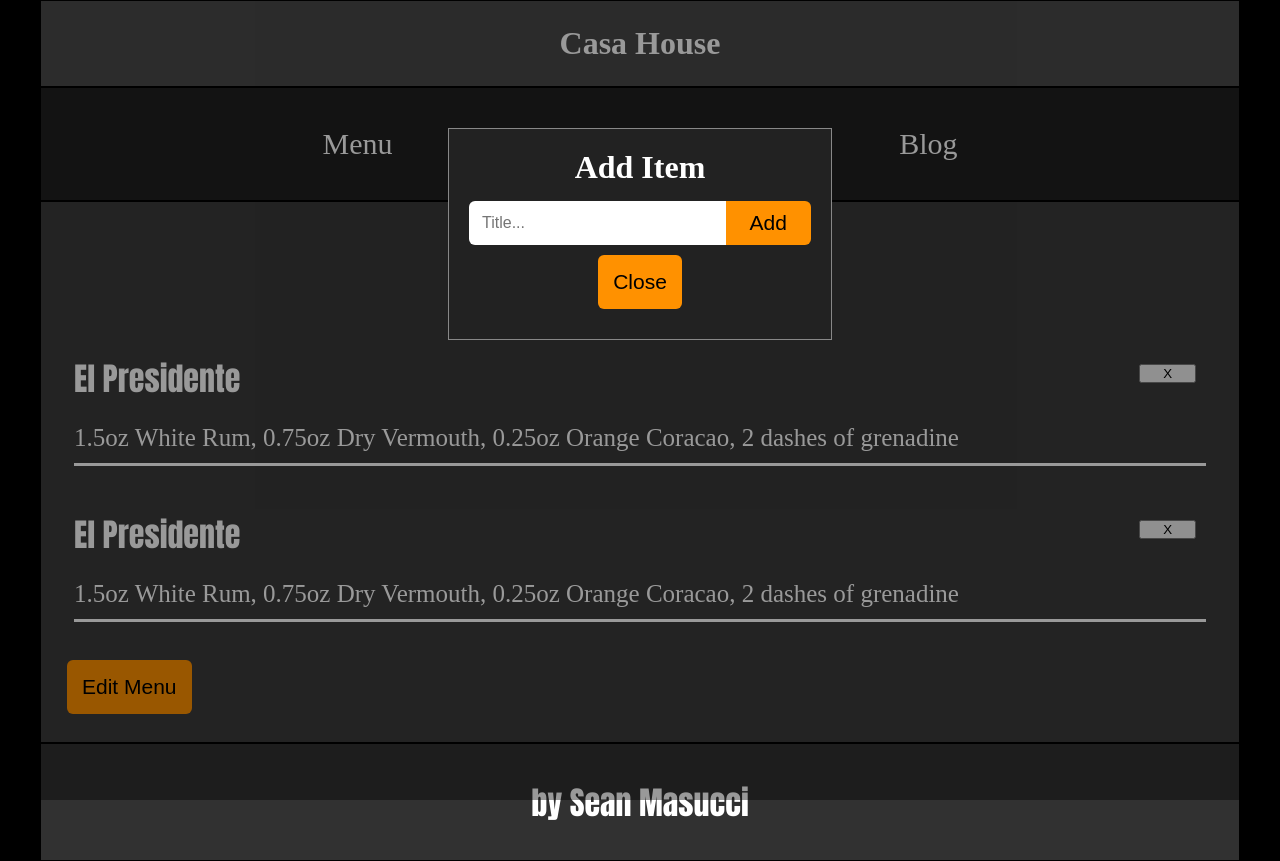
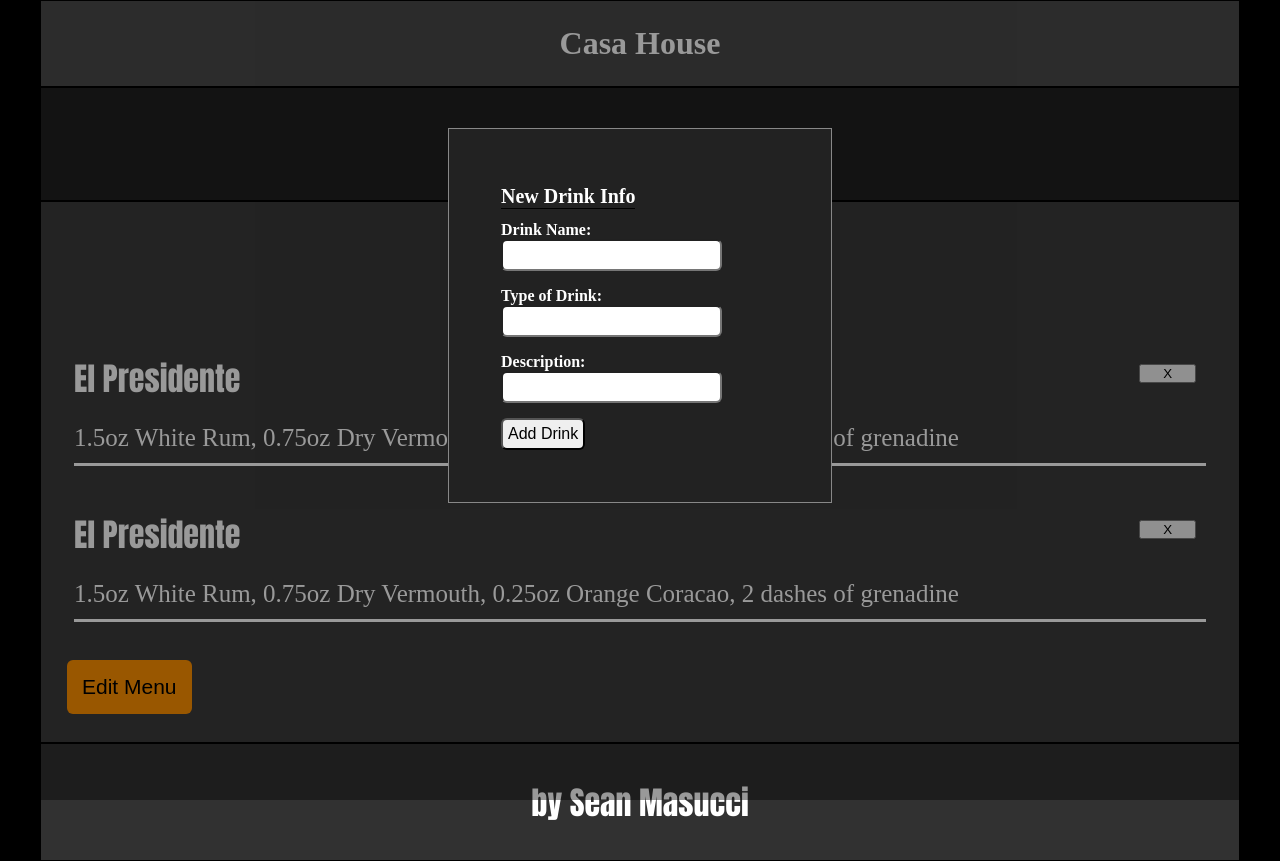
Before and after one commit to sema0539/House-website, a website: page public/main.html in a window 1280 px wide. Both pictures are taken after a click on the button "Edit Menu". Drawn offline with Linux system fonts and the light colour scheme; a web font is replaced by a local one.

Commit message:
added form to edit drink popup

```diff
--- a/index.js
+++ b/index.js
@@ -10,7 +10,7 @@ const server1 = http.createServer((req, res) => {
 
     if (req.method == 'GET') {
         var fileUrl;
-        if (req.url == '/') fileUrl = '/html/main.html';
+        if (req.url == '/') fileUrl = '/main.html';
         else fileUrl = req.url;
 
         var filePath = path.resolve('./public' + fileUrl);
@@ -18,7 +18,7 @@ const server1 = http.createServer((req, res) => {
         if (fileExt == '.html') {
             fs.exists(filePath, (exists) => {
                 if (!exists) {
-                    filePath = path.resolve('./public/html/404.html');
+                    filePath = path.resolve('./public/404.html');
                     res.statusCode = 404;
                     res.setHeader('Content-Type', 'text/html');
                     fs.createReadStream(filePath).pipe(res);
@@ -40,7 +40,7 @@ const server1 = http.createServer((req, res) => {
             fs.createReadStream(filePath).pipe(res);
         }
         else {
-            filePath = path.resolve('./public/html/404.html');
+            filePath = path.resolve('./public/404.html');
             res.statusCode = 404;
             res.setHeader('Content-Type', 'text/html');
             fs.createReadStream(filePath).pipe(res);
--- a/public/css/home.css
+++ b/public/css/home.css
@@ -224,18 +224,44 @@ main ul li p{
 .show {
    display: block;
 }
+
+fieldset {
+  padding: 1em 2em;
+  border: none;
+  border-radius: 6px;
+  margin: 1em 0em;
+}
+
+legend {
+  font-size: 1.25em;
+  padding: 0;
+  color: rgb(255, 255, 255);
+  position: relative;
+  top: 1em;
+  border-bottom: solid 1px rgb(0, 0, 0);
+}
+
+label {
+  display: block;
+  cursor: pointer;
+  color: white;
+  margin-top: 1em;
+}
+
 /*end of form*/
 
 /*add button and input feild*/
 input {
   margin: 0;
-  border: none;
-  border-top-left-radius: 6px;
-  border-bottom-left-radius: 6px;
-  width: 75%;
-  padding: 13px;
-  float: left;
+  display: inline-block;
+  border-radius: 6px;
+  padding: 5px;
   font-size: 16px;
+}
+
+input[type="submit"]{
+  padding: 5px;
+  margin-top: 15px;
 }
 
 .addBtn {
--- a/public/js/add_drink.js
+++ b/public/js/add_drink.js
@@ -22,7 +22,7 @@ for (i = 0; i < close.length; i++) {
 function newElement() {
   //new item to add to the list var
   var li = document.createElement("li");
-  var inputValue = document.getElementById("myInput").value;
+  var inputValue = document.getElementById("drink_name").value;
   var h2 = document.createElement("h2");
   if (inputValue === '') {
     alert("You must write something!");
@@ -42,6 +42,6 @@ function newElement() {
     //add new item to the list
     document.getElementById("myUL").appendChild(li);
   }
-  document.getElementById("myInput").value = "";
+  document.getElementById("drink_name").value = "";
 
 }
--- a/public/main.html
+++ b/public/main.html
@@ -19,7 +19,6 @@
             <nav class="flexbox" aria-label="Primary-nav">
                 <ul>
                     <li><a href="#home">Menu</a></li>
-                    <li><a href="#bar">Find a Bar</a></li>
                     <li><a href="#blog">Blog</a></li>
                 </ul>
             </nav>
@@ -40,14 +39,26 @@
                 </ul>
                 <!--edit button-->
                 <button id="editButton" type="button" class="button button1" onclick="openForm()">Edit Menu</button>
-                <!--Form to log in and edit page-->
+                <!--Form to edit page-->
                 <div id="myPopup" class="popup">
-                    <div class="popup-content">
-                        <h1 style="text-align: center; margin-bottom: 15px;">Add Item</h1>
-                        <input id="myInput" type="text" placeholder="Title...">
-                        <button id="closePopup" type="button" class="button button1 addBtn" onclick="newElement(); closeForm();">Add</button>
-                        <button id="closePopup" type="button" class="button button1" onclick="closeForm()">Close</button>
-                    </div>
+                    <form class="popup-content" action="#">
+                        <fieldset>
+                            <legend>New Drink Info</legend>
+                            <label for="drink">
+                                Drink Name:
+                                <input type="text" id="drink_name">
+                            </label>
+                            <label for="type">
+                                Type of Drink:
+                                <input type="text" id="drink_type">
+                            </label>
+                            <label for="description">
+                                Description:
+                                <input type="test" id="drink_description">
+                            </label>
+                            <input type="submit" value="Add Drink" onclick="newElement(); closeForm()">
+                        </fieldset>
+                    </form>
                 </div>
 
             </main>
```
